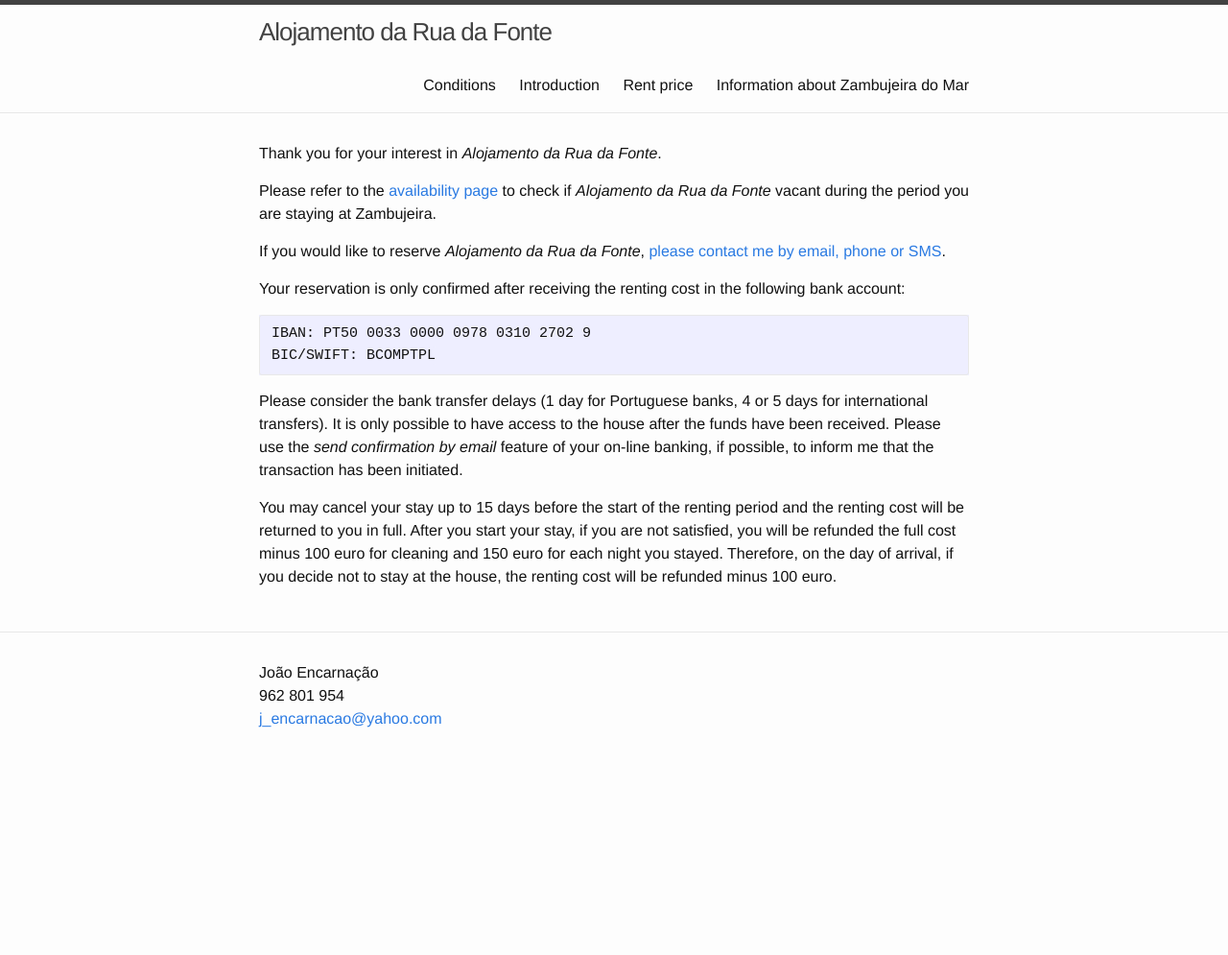
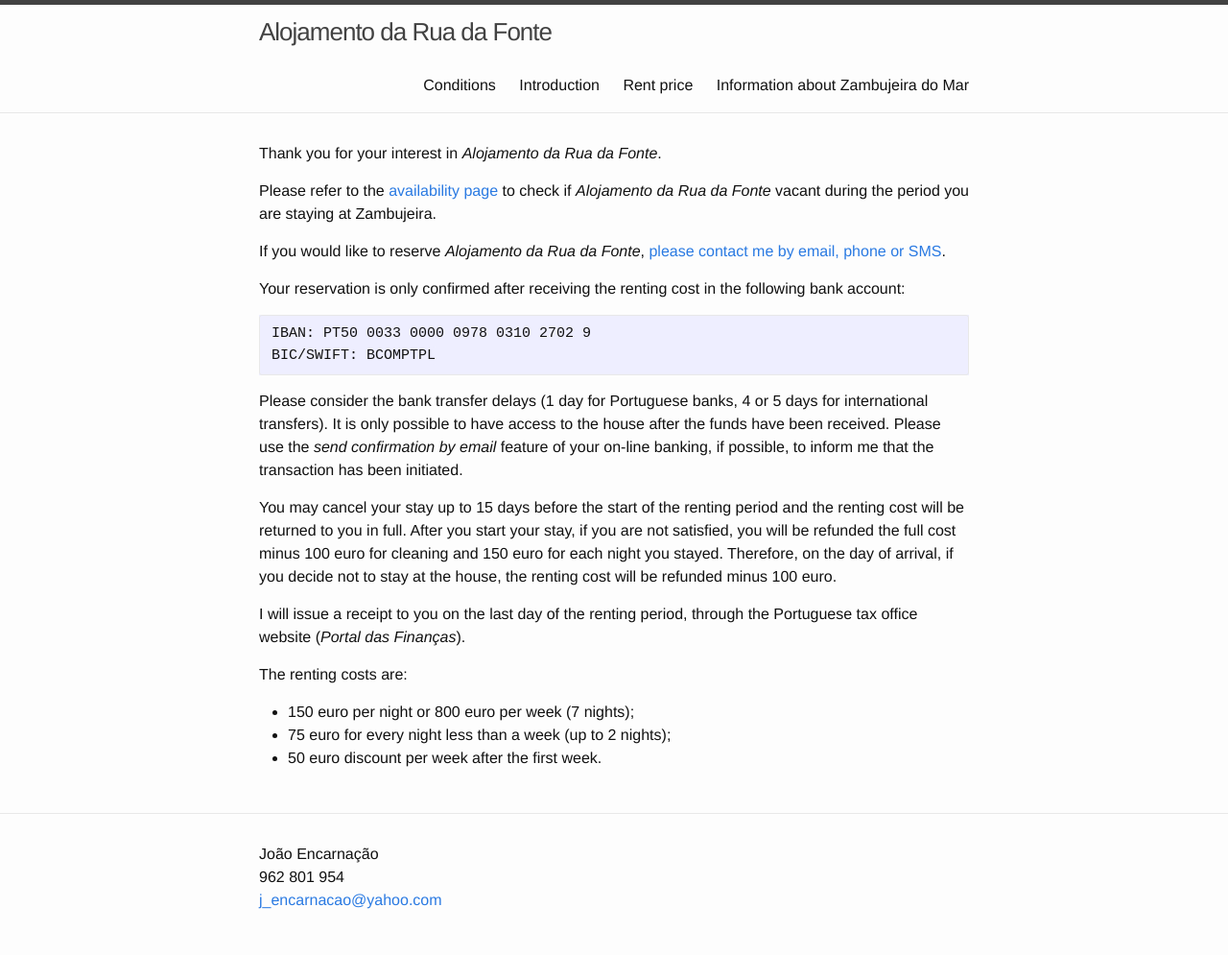
Before and after one commit to jgte/zh, a Jekyll site: the page built from en_price.md, in a window 1280 px wide. Shown: the whole page at 96% size. Built offline with Jekyll 4.4.1, drawn with Linux system fonts in a browser that asks for light colours; before the commit the page ends 900 px from its top, so only the background shows below that.

Commit message:
testing build error

```diff
--- a/en_price.md
+++ b/en_price.md
@@ -19,3 +19,10 @@ Your reservation is only confirmed after receiving the renting cost in the follo
 Please consider the bank transfer delays (1 day for Portuguese banks, 4 or 5 days for international transfers). It is only possible to have access to the house after the funds have been received. Please use the *send confirmation by email* feature of your on-line banking, if possible, to inform me that the transaction has been initiated.
 
 You may cancel your stay up to 15 days before the start of the renting period and the renting cost will be returned to you in full. After you start your stay, if you are not satisfied, you will be refunded the full cost minus 100 euro for cleaning and 150 euro for each night you stayed. Therefore, on the day of arrival, if you decide not to stay at the house, the renting cost will be refunded minus 100 euro.
+
+I will issue a receipt to you on the last day of the renting period, through the Portuguese tax office website (*Portal das Finanças*).
+
+The renting costs are:
+- 150 euro per night or 800 euro per week (7 nights);
+- 75 euro for every night less than a week (up to 2 nights);
+- 50 euro discount per week after the first week.
```
